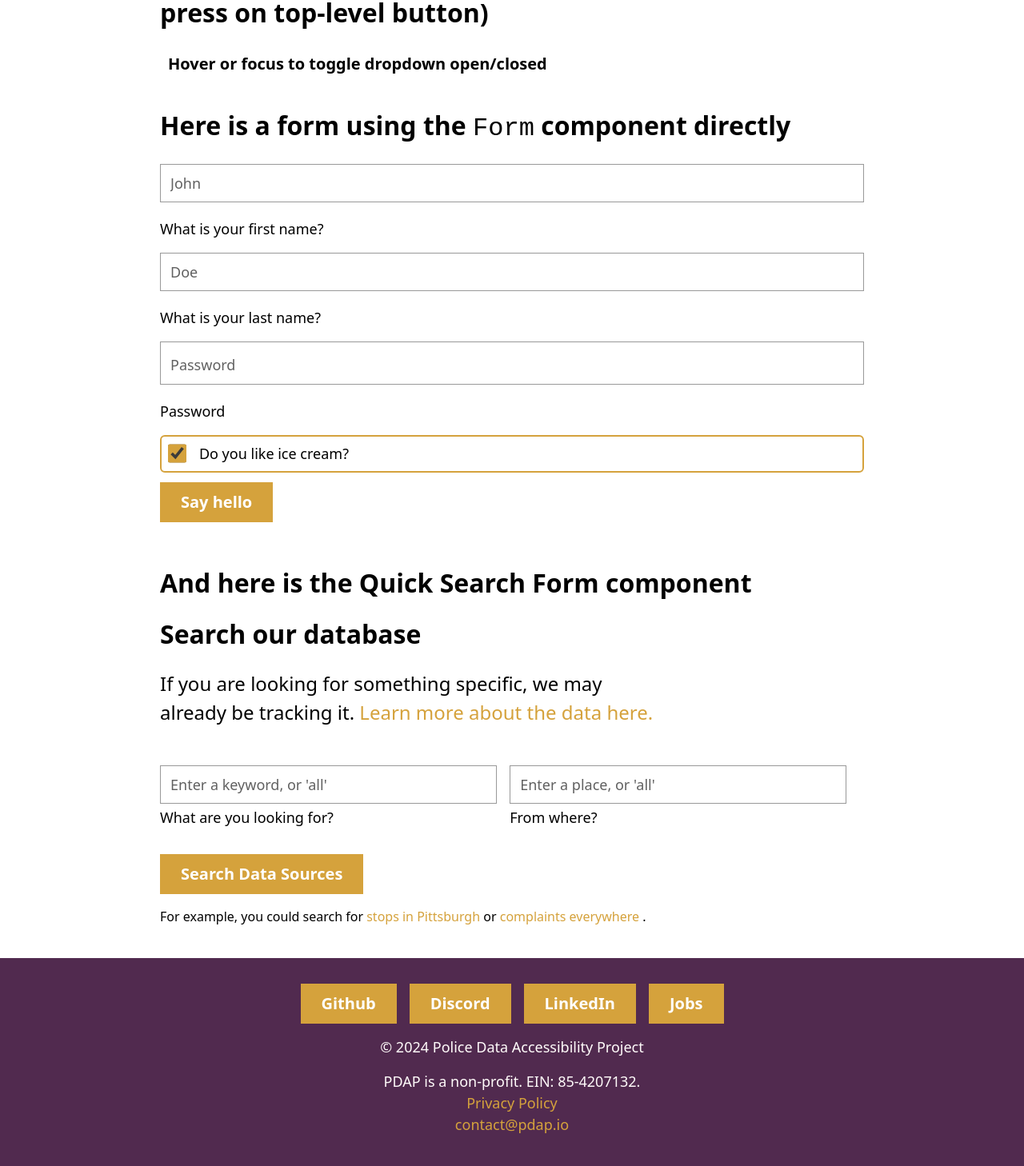
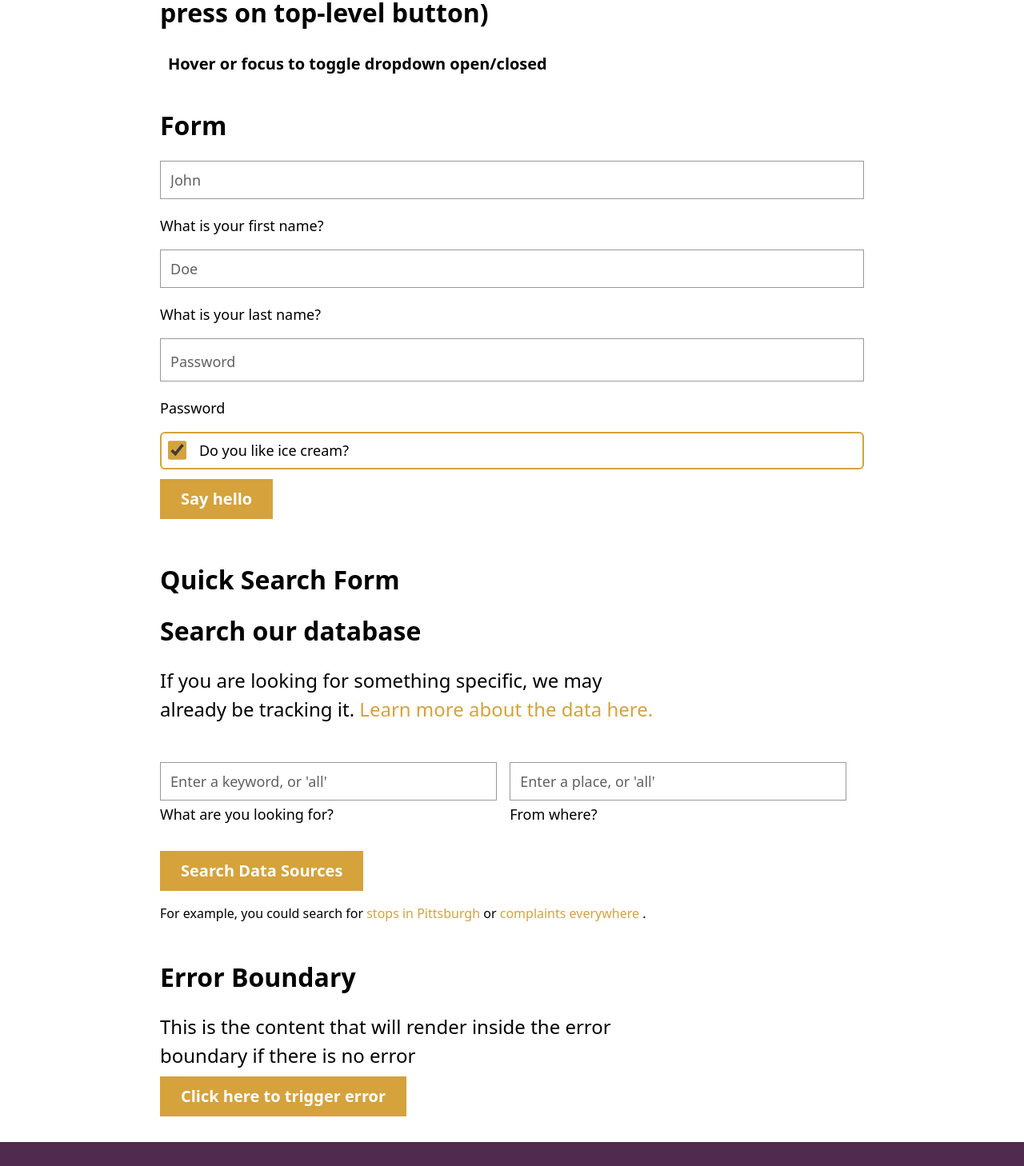
Before and after one commit to Police-Data-Accessibility-Project/design-system, a Vue app: page / in a window 1280 px wide. Shown: the part 1900-3358 px from the top of the page at 80% size. Built offline with nearby package versions, Linux system fonts and the light colour scheme; grey boxes are pictures that could not be loaded.

Commit message:
refactor(errorboundary): miscellaneous improvements
add onError callback and error emit, forward params to fallback component

```diff
--- a/src/components/ErrorBoundary/PdapErrorBoundary.vue
+++ b/src/components/ErrorBoundary/PdapErrorBoundary.vue
@@ -1,8 +1,10 @@
 <template>
+	<slot v-if="!error$" />
 	<component
 		:is="component"
-		v-if="error"
+		v-else
 		class="pdap-flex-container-center h-[full]"
+		:v-bind="params"
 	>
 		<h1>Oops, something went wrong!</h1>
 		<p class="max-w-full" data-test="error-boundary-message">
@@ -10,29 +12,48 @@
 			<a href="mailto:contact@pdap.io">contact@pdap.io</a> for assistance.
 		</p>
 	</component>
-	<slot v-else />
 </template>
-<script>
-export default {
-	props: {
-		component: {
-			type: String,
-			default: 'div',
-		},
-	},
-	data() {
-		return {
-			error: false,
-		};
-	},
-	/* TODO: figure out how to cover this lifecycle method in tests */
-	errorCaptured(error) {
-		this.interceptError(error);
-	},
-	methods: {
-		interceptError(error) {
-			this.error = error;
-		},
-	},
-};
+
+<script setup lang="ts">
+import { ComponentPublicInstance, onErrorCaptured, ref } from 'vue';
+import { PdapErrorBoundaryProps } from './types';
+
+const props = withDefaults(defineProps<PdapErrorBoundaryProps>(), {
+	component: 'div',
+	onError: undefined,
+	params: undefined,
+	stopPropagation: false,
+});
+
+interface PdapErrorEmitted {
+	error: Error;
+	vm: ComponentPublicInstance | null;
+	info?: string;
+}
+
+const emits = defineEmits<{
+	(event: 'error', { error, vm, info }: PdapErrorEmitted): void;
+}>();
+const error$ = ref<Error>();
+const info$ = ref<string | undefined>('');
+
+function interceptError(
+	error: Error,
+	vm: ComponentPublicInstance | null,
+	info?: string
+) {
+	error$.value = error;
+	info$.value = info;
+
+	props.onError?.(error, vm);
+	emits('error', { error: error, vm, info });
+
+	if (props.stopPropagation) return false;
+}
+
+/* Impossible and unwise to try testing this, so we remove from the coverage report */
+/* c8 ignore next 3 */
+onErrorCaptured((err, vm, info) => {
+	interceptError(err, vm, info);
+});
 </script>
--- /dev/null
+++ b/src/components/ErrorBoundary/index.ts
@@ -0,0 +1 @@
+export { default as ErrorBoundary } from './PdapErrorBoundary.vue';
--- /dev/null
+++ b/src/components/ErrorBoundary/types.ts
@@ -0,0 +1,11 @@
+import { ComponentPublicInstance } from 'vue';
+
+export interface PdapErrorBoundaryProps {
+	component: string;
+	onError?: (
+		error: Error,
+		target?: ComponentPublicInstance | null | undefined
+	) => void;
+	params?: Record<string, string>;
+	stopPropagation?: boolean;
+}
--- a/src/components/index.ts
+++ b/src/components/index.ts
@@ -1,4 +1,5 @@
 export { Button } from './Button';
+export { ErrorBoundary } from './ErrorBoundary';
 export { Footer } from './Footer';
 export { Form } from './Form';
 export { Input } from './Input';
--- a/src/demo/pages/ComponentDemo.vue
+++ b/src/demo/pages/ComponentDemo.vue
@@ -144,7 +144,7 @@
 			</template>
 		</Dropdown>
 
-		<h2>Here is a form using the <code>Form</code> component directly</h2>
+		<h2>Form</h2>
 		<Form
 			id="test"
 			name="test"
@@ -155,8 +155,19 @@
 			<Button type="submit">Say hello</Button>
 		</Form>
 
-		<h2>And here is the Quick Search Form component</h2>
+		<h2>Quick Search Form</h2>
 		<QuickSearchForm />
+
+		<h2>Error Boundary</h2>
+		<ErrorBoundary class="col-span-full items-start" component="div">
+			<div class="col-span-full">
+				<p>
+					This is the content that will render inside the error boundary if
+					there is no error
+				</p>
+				<Button @click="triggerError">Click here to trigger error</Button>
+			</div>
+		</ErrorBoundary>
 	</main>
 </template>
 
@@ -166,6 +177,7 @@ import {
 	Breadcrumbs,
 	Button,
 	Dropdown,
+	ErrorBoundary,
 	Form,
 	QuickSearchForm,
 } from '../../components';
@@ -234,6 +246,10 @@ function buttonAlert(msg: string) {
 	alert(msg);
 }
 
+function triggerError() {
+	throw new Error('Trigger error fallback');
+}
+
 function submit(values: Record<'firstName' | 'lastName' | 'iceCream', string>) {
 	console.debug({ values });
 	const alertString = `Howdy, ${values.firstName} ${values.lastName}\n${
--- a/src/index.ts
+++ b/src/index.ts
@@ -7,6 +7,7 @@ import './styles/styles.css';
 // Types
 export * from './components/Button/types';
 export * from './components/Dropdown/types';
+export * from './components/ErrorBoundary/types';
 export * from './components/Footer/types';
 export * from './components/Form/types';
 export * from './components/Header/types';
```
Also changed, not shown: 1 other file (tests, documents, lock files or other folders).
